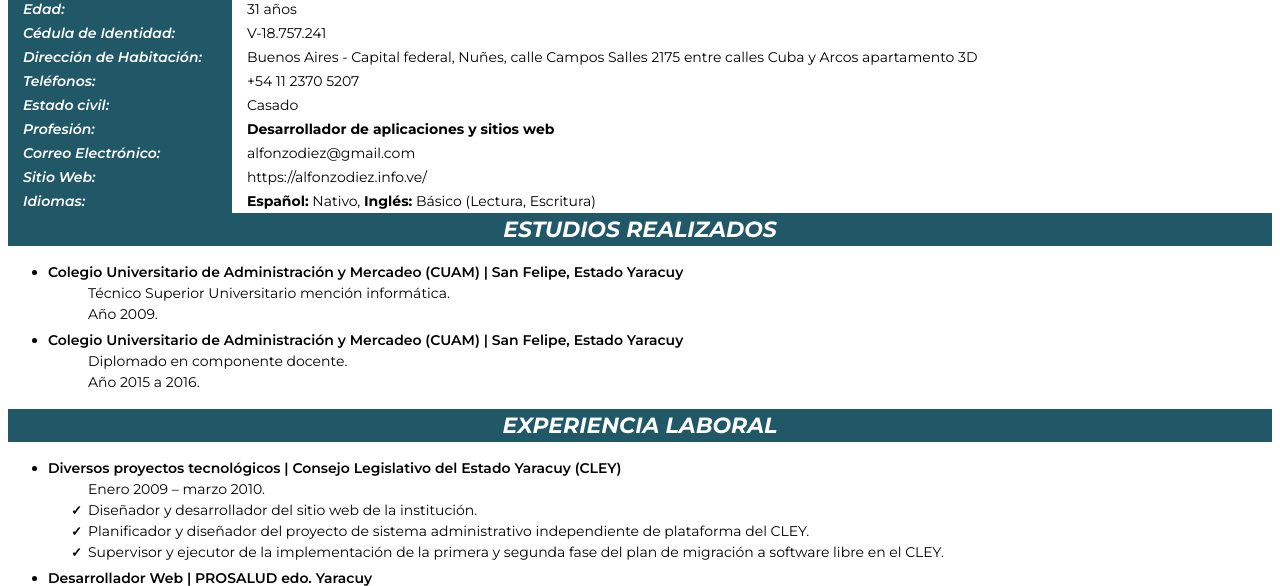
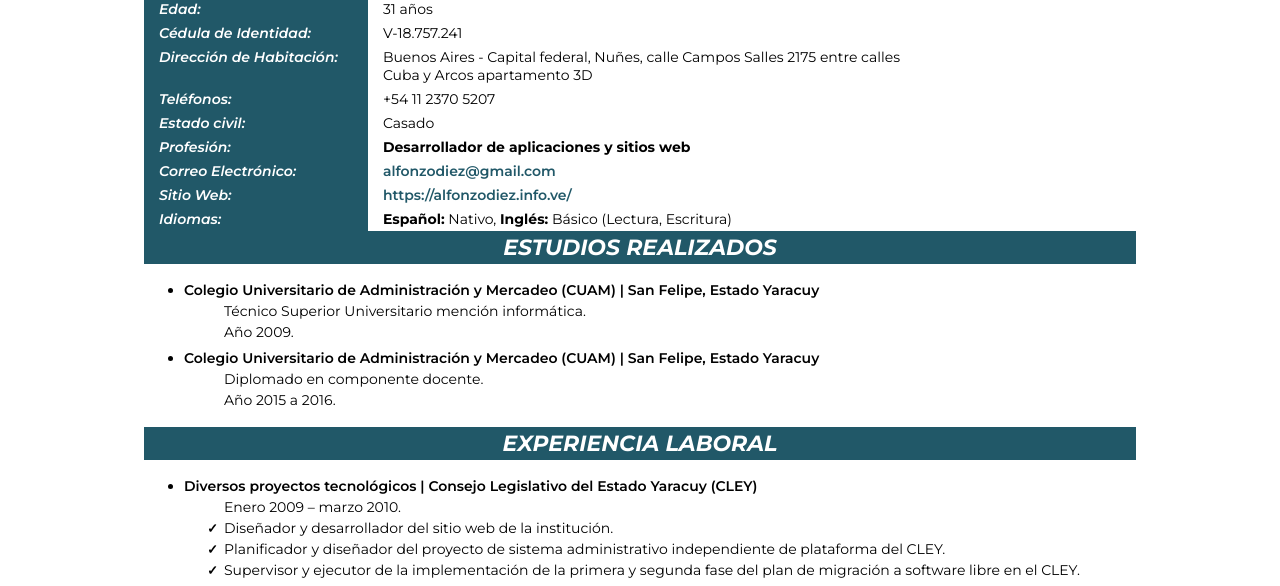
Before and after one commit to darkzdiez/alfonzodiez.github.io, a plain HTML site: page cv/index.html in a window 1280 px wide. Shown: the part 163-749 px from the top of the page. Drawn offline with nearby package versions, Linux system fonts and the light colour scheme; files whose address does not match are found by name.

Commit message:
primer commit

```diff
--- a/cv/index.html
+++ b/cv/index.html
@@ -12,6 +12,11 @@
         :root {
             --primary: #215868;
             --white: #ffffff;
+        }
+        body {
+            max-width: 992px;
+            margin: auto;
+            user-select: none;
         }
         * {
             font-family: 'Montserrat', sans-serif;
@@ -98,6 +103,8 @@
             padding: 30px 15px;
             gap: 30px 15px;
         }
+        @media (min-width: 992px) {
+        }
         .technologies__icon {
             font-size: 3em;
             display: flex;
@@ -111,6 +118,15 @@
             padding-left: 15px;
             font-weight: 800;
             font-family: 'Nunito', sans-serif;
+        }
+        a {
+            color: var(--primary);
+            text-decoration: none;
+            font-weight: 600;
+        }
+        a:hover {
+            color: #000;
+            text-decoration: underline;
         }
     </style>
 </head>
@@ -138,9 +154,9 @@
         <div>Profesión:</div>
         <div><strong>Desarrollador de aplicaciones y sitios web</strong></div>
         <div>Correo Electrónico:</div>
-        <div>alfonzodiez@gmail.com</div>
+        <div><a href="mailto:alfonzodiez@gmail.com">alfonzodiez@gmail.com</a></div>
         <div>Sitio Web:</div>
-        <div>https://alfonzodiez.info.ve/</div>
+        <div><a href="https://alfonzodiez.info.ve/">https://alfonzodiez.info.ve/</a></div>
         <div>Idiomas:</div>
         <div><strong>Español:</strong> Nativo, <strong>Inglés:</strong> Básico (Lectura, Escritura)</div>
     </div>
@@ -236,6 +252,7 @@
                 <li class="list--check">Introducción a Terminal y Línea de Comandos 2016</li>
                 <li class="list--check">Carrera Desarrollo con WordPress</li>
                 <li class="list--check">Carrera Desarrollo Web Backend con PHP</li>
+                <li><a href="https://platzi.com/@alfonzodiez/" target="_blank">https://platzi.com/@alfonzodiez/</a></li>
             </ul>
         </li>
         <li>Ponente Conferencia "HablemosWeb" en el estado Yaracuy 2013.</li>
```
